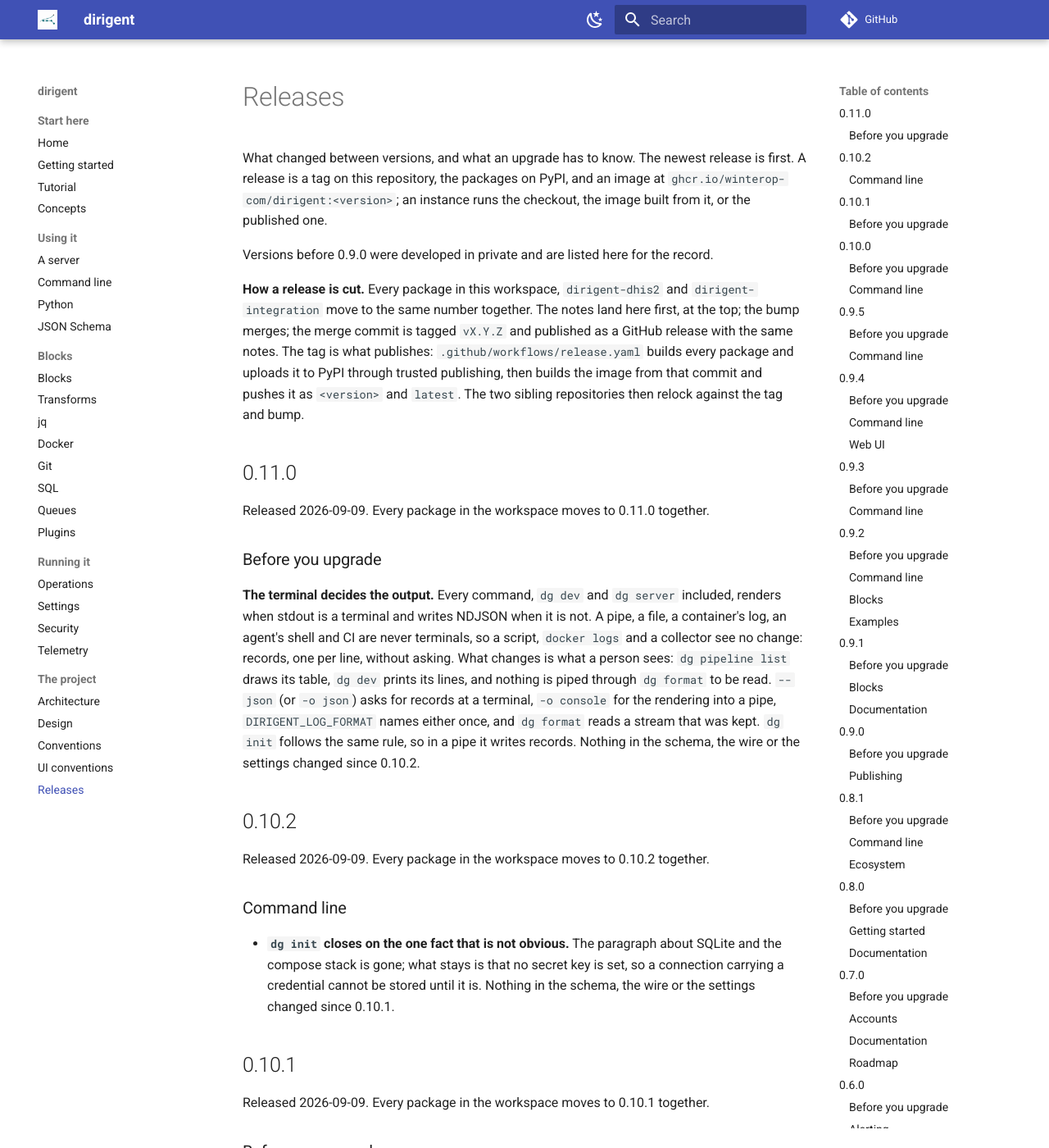
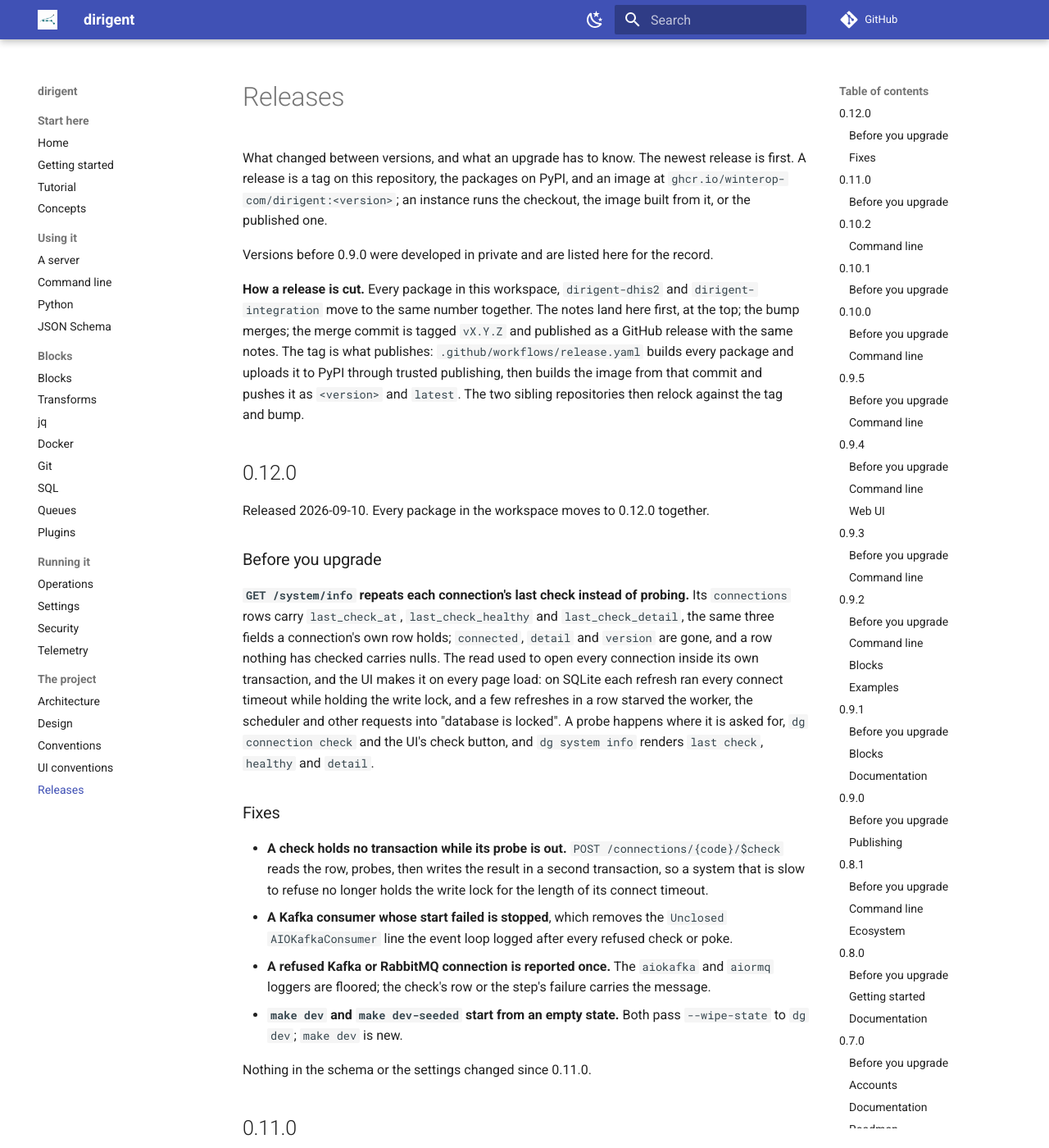
Before and after one commit to winterop-com/dirigent, an MkDocs documentation site: the page built from docs/releases.md, in a window 1280 px wide and 1400 px high. Shown: the whole window at 82% size. Built offline with MkDocs 1.6.1 and Material for MkDocs 9.7.7, drawn with Linux system fonts in a browser that asks for light colours; comment, search, counter and statistics services are not loaded.

Commit message:
chore: release 0.12.0

```diff
--- a/docs/releases.md
+++ b/docs/releases.md
@@ -14,6 +14,36 @@ with the same notes. The tag is what publishes: `.github/workflows/release.yaml`
 package and uploads it to PyPI through trusted publishing, then builds the image from that
 commit and pushes it as `<version>` and `latest`. The two sibling repositories then relock
 against the tag and bump.
+
+## 0.12.0
+
+Released 2026-09-10. Every package in the workspace moves to 0.12.0 together.
+
+### Before you upgrade
+
+**`GET /system/info` repeats each connection's last check instead of probing.** Its
+`connections` rows carry `last_check_at`, `last_check_healthy` and `last_check_detail`, the
+same three fields a connection's own row holds; `connected`, `detail` and `version` are gone,
+and a row nothing has checked carries nulls. The read used to open every connection inside
+its own transaction, and the UI makes it on every page load: on SQLite each refresh ran every
+connect timeout while holding the write lock, and a few refreshes in a row starved the worker,
+the scheduler and other requests into "database is locked". A probe happens where it is asked
+for, `dg connection check` and the UI's check button, and `dg system info` renders
+`last check`, `healthy` and `detail`.
+
+### Fixes
+
+- **A check holds no transaction while its probe is out.** `POST /connections/{code}/$check`
+  reads the row, probes, then writes the result in a second transaction, so a system that is
+  slow to refuse no longer holds the write lock for the length of its connect timeout.
+- **A Kafka consumer whose start failed is stopped**, which removes the
+  `Unclosed AIOKafkaConsumer` line the event loop logged after every refused check or poke.
+- **A refused Kafka or RabbitMQ connection is reported once.** The `aiokafka` and `aiormq`
+  loggers are floored; the check's row or the step's failure carries the message.
+- **`make dev` and `make dev-seeded` start from an empty state.** Both pass `--wipe-state`
+  to `dg dev`; `make dev` is new.
+
+Nothing in the schema or the settings changed since 0.11.0.
 
 ## 0.11.0
 
```
Also changed, not shown: 13 other files.
